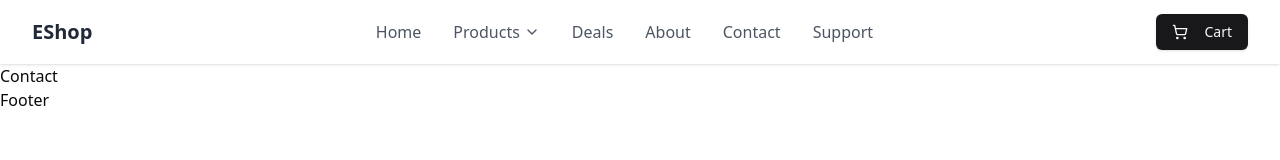
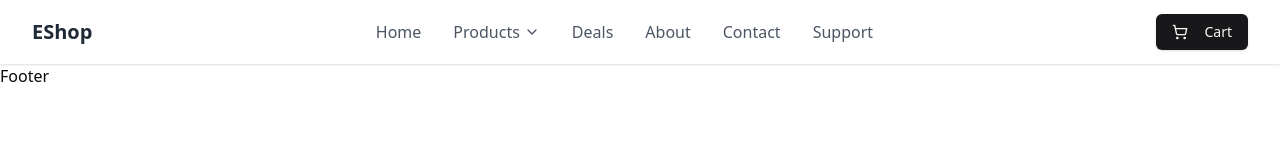
Before and after one commit to ericogbekene/Bakery_projectFE, a Next.js app: page /contact in a window 1280 px wide. Shown: the top 160 px of the page. Built offline with nearby package versions, Linux system fonts and the light colour scheme; a web font is replaced by a local one.

Commit message:
contact us branch.

```diff
--- a/components/contact-us/Contact.tsx
+++ b/components/contact-us/Contact.tsx
@@ -1,9 +1,11 @@
 import React from 'react'
 
-type Props = {}
 
-export default function Contact({}: Props) {
+
+export default function Contact() {
   return (
-    <div>Contact</div>
+    <div>
+
+    </div>
   )
 }
```
